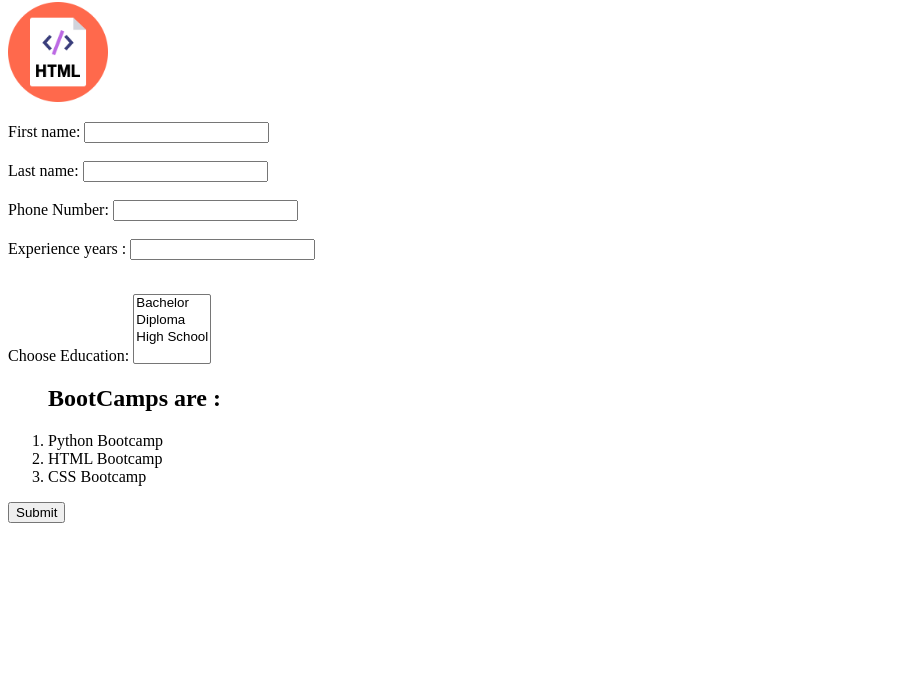
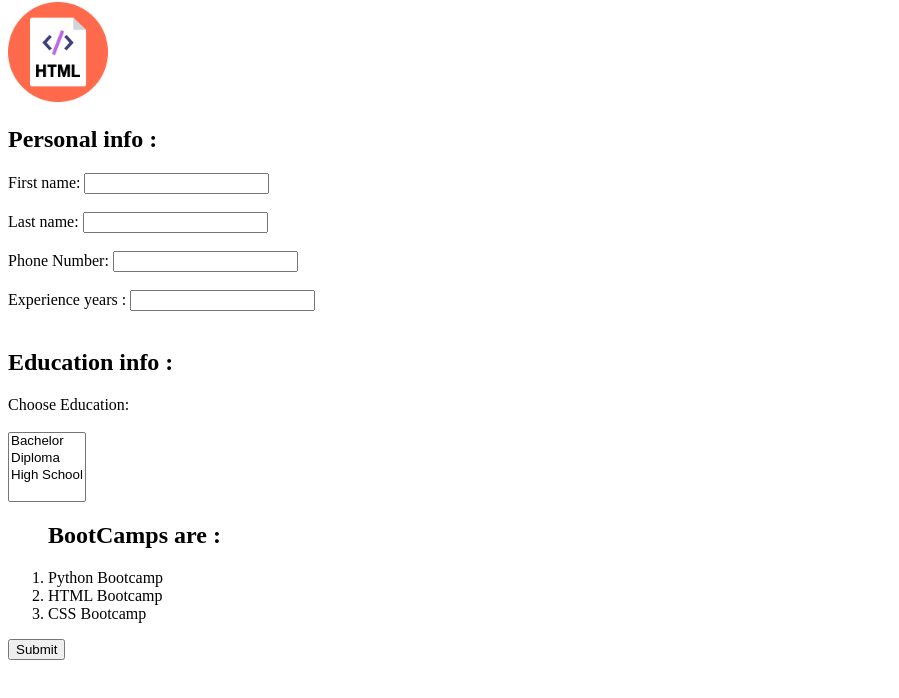
Before and after one commit to TUWAIQ-PYTHON-5/LAB_HTML, a plain HTML site: page PersonalResume.html in a window 1280 px wide. Shown: the part 78-776 px from the top of the page, without its empty margins (0-899 px from the left). Drawn offline with Linux system fonts and the light colour scheme.

Commit message:
solve HTML lab

```diff
--- a/PersonalResume.html
+++ b/PersonalResume.html
@@ -13,6 +13,7 @@
 
 
             <form action="/action_page.php">
+                <H2>Personal info : </H2>
                 <label for="fname">First name:</label>
                 <input type="text" id="fname" name="fname"><br><br>
                 <label for="lname">Last name:</label>
@@ -26,9 +27,8 @@
     </p>
 
     <p>
-
-        <label for="Education">Choose Education:</label>
-
+        <H2>Education info : </H2>
+        <label for="Education">Choose Education:</label><br><br>
         <select name="Education" id="Education" multiple>
         <option value="Bachelor">Bachelor</option>
         <option value="Diploma">Diploma</option>
@@ -47,9 +47,6 @@
 
     </p>
 
-
-
-
         <input type="submit" value="Submit">
       </form>
 
```
